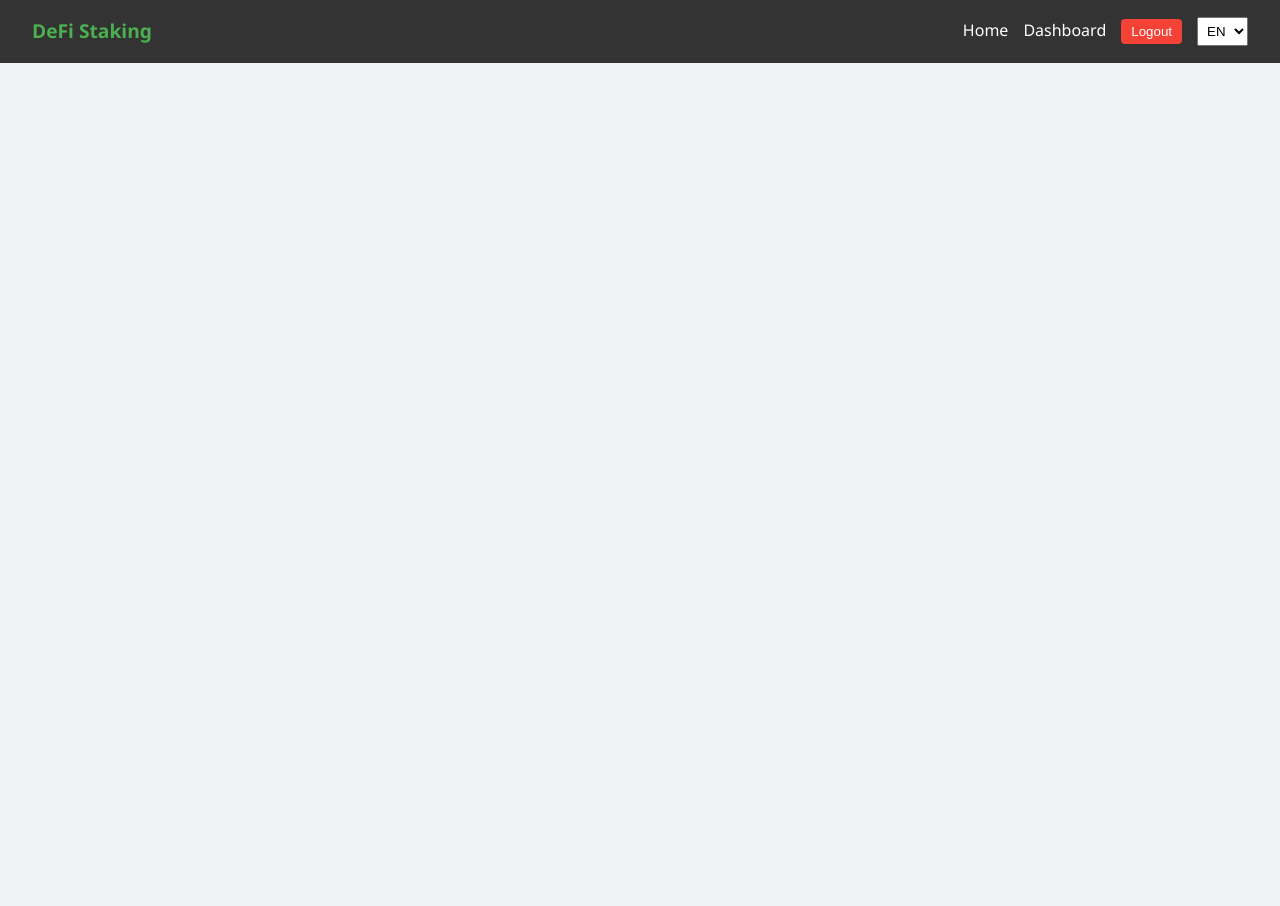
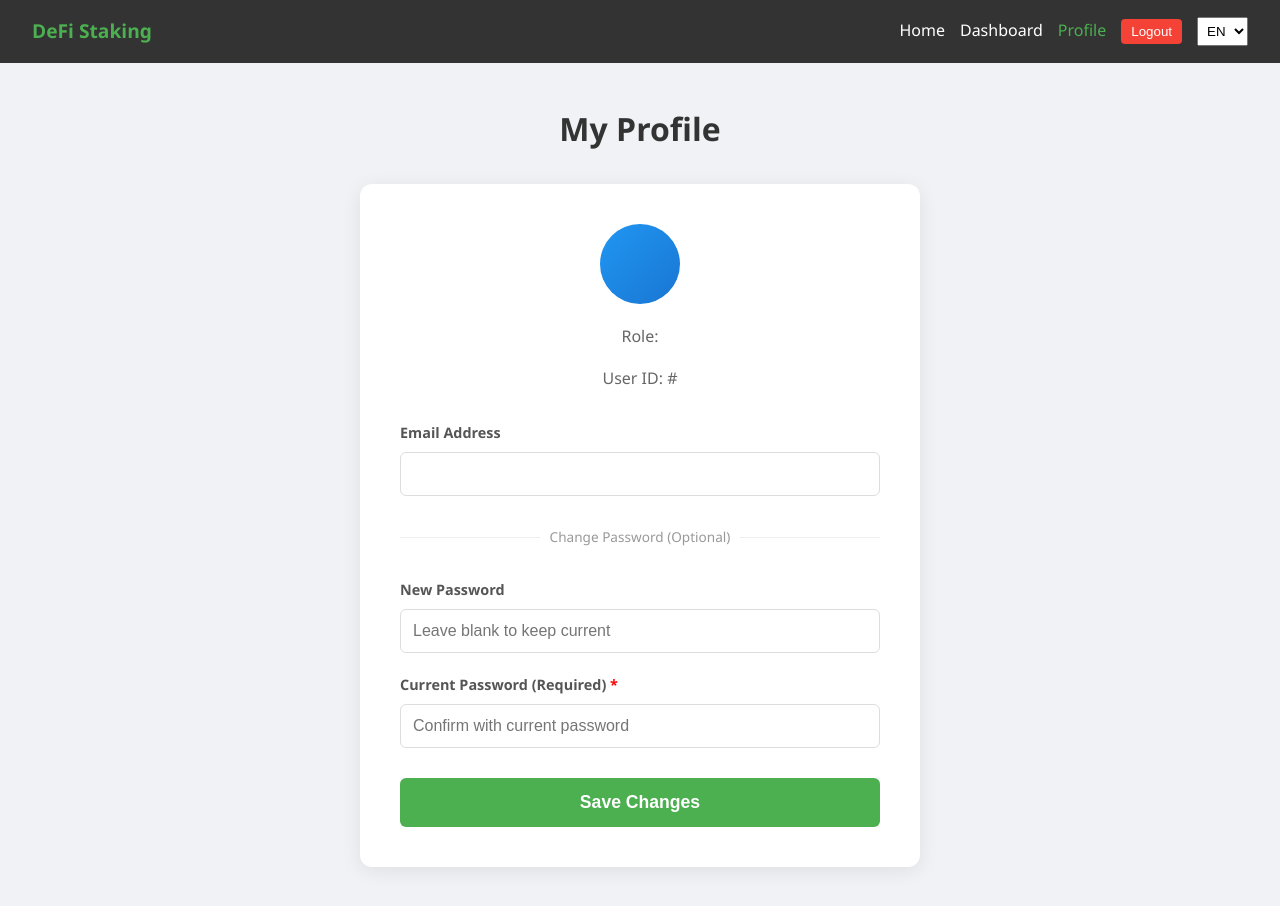
Before and after one commit to Ovdikos/DeFi_Stacking, a Vue app in the folder frontend/: page /profile in a window 1280 px wide. Before the commit the page ends 800 px from the top, so only its background shows below. Built offline with nearby package versions, Linux system fonts and the light colour scheme; sample sign-in values are in the browser's storage.

Commit message:
Created profile page with poss to change email and password, fixed few bags, clean code

```diff
--- a/frontend/src/App.vue
+++ b/frontend/src/App.vue
@@ -20,6 +20,8 @@ const logout = () => {
         <router-link to="/dashboard">{{ $t('nav.dashboard') }}</router-link>
 
         <template v-if="auth.isAuthenticated">
+          <router-link to="/profile">Profile</router-link>
+
           <button @click="logout" class="logout-btn">{{ $t('nav.logout') }}</button>
         </template>
 
--- a/frontend/src/router/index.js
+++ b/frontend/src/router/index.js
@@ -5,6 +5,7 @@ import HomeView from '../views/HomeView.vue';
 import LoginView from '../views/LoginView.vue';
 import RegisterView from '../views/RegisterView.vue';
 import DashboardView from '../views/DashboardView.vue';
+import ProfileView from '../views/ProfileView.vue';
 
 const router = createRouter({
     history: createWebHistory(import.meta.env.BASE_URL),
@@ -28,11 +29,16 @@ const router = createRouter({
             path: '/dashboard',
             name: 'dashboard',
             component: DashboardView,
-        }
+        },
+        {
+            path: '/profile',
+            name: 'profile',
+            component: ProfileView,
+            meta: { requiresAuth: true }
+        },
     ]
 });
 
-// Navigation Guard
 router.beforeEach((to, from, next) => {
     const authStore = useAuthStore();
 
--- /dev/null
+++ b/frontend/src/views/ProfileView.vue
@@ -0,0 +1,161 @@
+<script setup>
+import { ref, onMounted } from 'vue';
+import { useAuthStore } from '../stores/auth';
+import api from '../services/api';
+
+const authStore = useAuthStore();
+const loading = ref(false);
+
+const form = ref({
+  email: '',
+  currentPassword: '',
+  newPassword: ''
+});
+
+onMounted(() => {
+  if (authStore.user) {
+    form.value.email = authStore.user.email;
+  }
+});
+
+const handleUpdate = async () => {
+  if (!form.value.currentPassword) {
+    alert("Please enter your current password to confirm changes.");
+    return;
+  }
+
+  loading.value = true;
+  try {
+    const res = await api.put('/profile', {
+      email: form.value.email,
+      currentPassword: form.value.currentPassword,
+      newPassword: form.value.newPassword
+    });
+
+    alert(res.data.message);
+
+    form.value.currentPassword = '';
+    form.value.newPassword = '';
+
+    if (authStore.user.email !== form.value.email) {
+      authStore.user.email = form.value.email;
+    }
+
+  } catch (error) {
+    alert(error.response?.data?.message || "Update failed");
+  } finally {
+    loading.value = false;
+  }
+};
+</script>
+
+<template>
+  <div class="profile-container">
+    <h1>My Profile</h1>
+
+    <div class="profile-card">
+      <div class="user-avatar">
+        <span>{{ form.email.charAt(0).toUpperCase() }}</span>
+      </div>
+
+      <div class="user-info">
+        <p class="role">Role: <strong>{{ authStore.user?.role }}</strong></p>
+        <p class="id">User ID: #{{ authStore.user?.id }}</p>
+      </div>
+
+      <form @submit.prevent="handleUpdate" class="profile-form">
+        <div class="form-group">
+          <label>Email Address</label>
+          <input v-model="form.email" type="email" required />
+        </div>
+
+        <div class="divider">
+          <span>Change Password (Optional)</span>
+        </div>
+
+        <div class="form-group">
+          <label>New Password</label>
+          <input v-model="form.newPassword" type="password" placeholder="Leave blank to keep current" />
+        </div>
+
+        <div class="form-group required">
+          <label>Current Password (Required)</label>
+          <input v-model="form.currentPassword" type="password" placeholder="Confirm with current password" required />
+        </div>
+
+        <button type="submit" class="btn-save" :disabled="loading">
+          {{ loading ? 'Saving...' : 'Save Changes' }}
+        </button>
+      </form>
+    </div>
+  </div>
+</template>
+
+<style scoped>
+.profile-container {
+  max-width: 600px;
+  margin: 40px auto;
+  padding: 0 20px;
+}
+
+h1 { text-align: center; margin-bottom: 30px; color: #333; }
+
+.profile-card {
+  background: white;
+  border-radius: 12px;
+  padding: 40px;
+  box-shadow: 0 4px 20px rgba(0,0,0,0.08);
+}
+
+.user-avatar {
+  width: 80px;
+  height: 80px;
+  background: linear-gradient(135deg, #2196F3, #1976D2);
+  border-radius: 50%;
+  display: flex;
+  align-items: center;
+  justify-content: center;
+  margin: 0 auto 20px;
+  color: white;
+  font-size: 2.5rem;
+  font-weight: bold;
+}
+
+.user-info {
+  text-align: center;
+  margin-bottom: 30px;
+  color: #666;
+}
+
+.form-group { margin-bottom: 20px; }
+.form-group label { display: block; margin-bottom: 8px; font-weight: 600; font-size: 0.9rem; color: #555; }
+.form-group input { width: 100%; padding: 12px; border: 1px solid #ddd; border-radius: 6px; font-size: 1rem; transition: border 0.2s; }
+.form-group input:focus { border-color: #2196F3; outline: none; }
+
+.divider {
+  display: flex;
+  align-items: center;
+  text-align: center;
+  margin: 30px 0;
+  color: #999;
+  font-size: 0.85rem;
+}
+.divider::before, .divider::after { content: ''; flex: 1; border-bottom: 1px solid #eee; }
+.divider span { padding: 0 10px; }
+
+.required label::after { content: " *"; color: red; }
+
+.btn-save {
+  width: 100%;
+  padding: 14px;
+  background: #4CAF50;
+  color: white;
+  border: none;
+  border-radius: 6px;
+  font-size: 1.1rem;
+  font-weight: bold;
+  cursor: pointer;
+  margin-top: 10px;
+}
+.btn-save:disabled { background: #a5d6a7; cursor: not-allowed; }
+</style>
```
Also changed, not shown: 2 other files (tests, documents, lock files or other folders).
